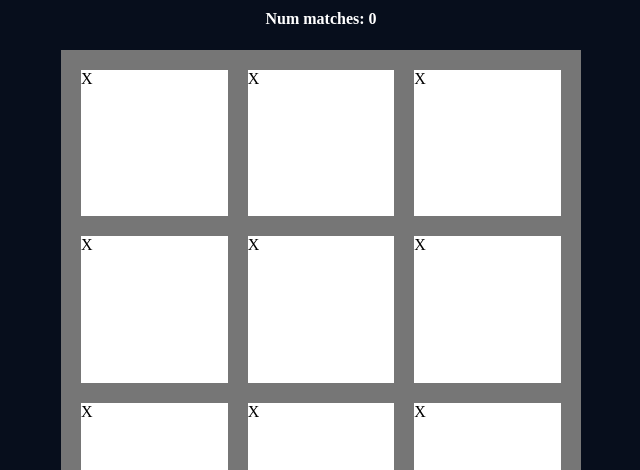
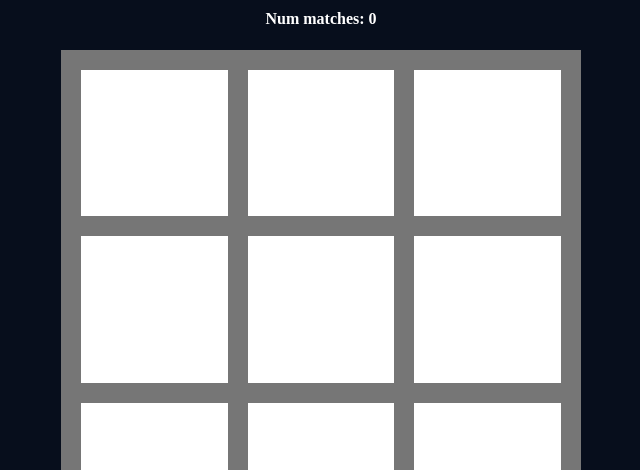
Before and after one commit to aelawson/tic_tac_toe, a React app: page / in a window 1280 px wide. Shown: the part 148-618 px from the top of the page, without its empty margins (319-959 px from the left). Built offline with nearby package versions, Linux system fonts and the light colour scheme.

Commit message:
Hooray, got tile values to appear correctly. Need to disable clicking on already chosen tiles.

```diff
--- a/src/components/board.jsx
+++ b/src/components/board.jsx
@@ -24,8 +24,8 @@ export default class Board extends React.Component {
 								key = {index}
 								tileId = {index}
 								tileSize = {tileSize}
+								currentPlayer = {this.props.currentPlayer}
 								value = {value}
-								currentPlayer = {this.props.currentPlayer}
 								makeMove = {this.props.makeMove}
 							/>
 						);
--- a/src/components/tile.jsx
+++ b/src/components/tile.jsx
@@ -2,11 +2,11 @@ import React from 'react';
 
 require('./css/tile.css');
 
-export function setTileValue(value, player) {
-	if (value == null) {
-		return player;
+export function setTileValue(value) {
+	if (value != null) {
+		return value;
 	}
-	return value;
+	return "";
 }
 
 export default class Tile extends React.Component {
@@ -21,7 +21,7 @@ export default class Tile extends React.Component {
 				onClick={this.onClick.bind(this)}
 				style={tileStyle}
 			>
-				<span>{ setTileValue(this.props.value, this.props.currentPlayer) }</span>
+				<span className="tileValue">{setTileValue(this.props.value)}</span>
 			</div>
 		);
 	}
```
